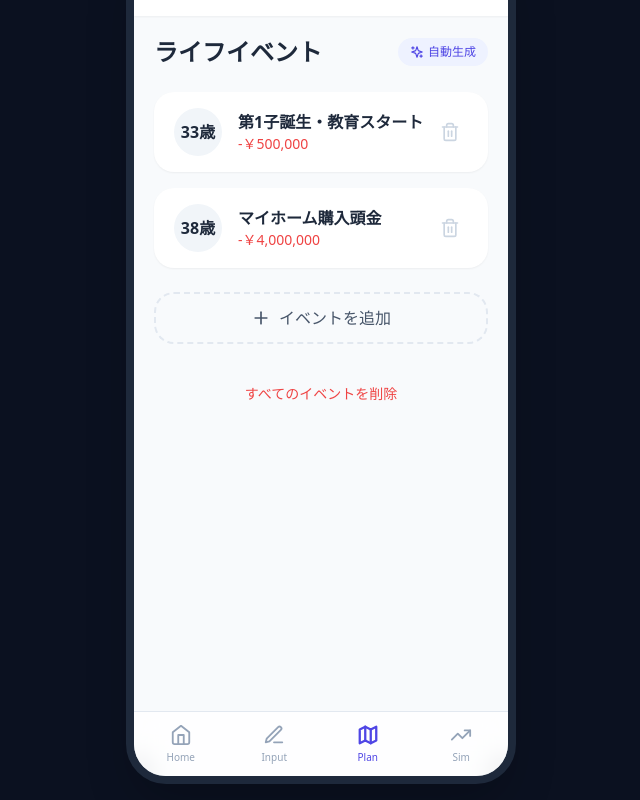
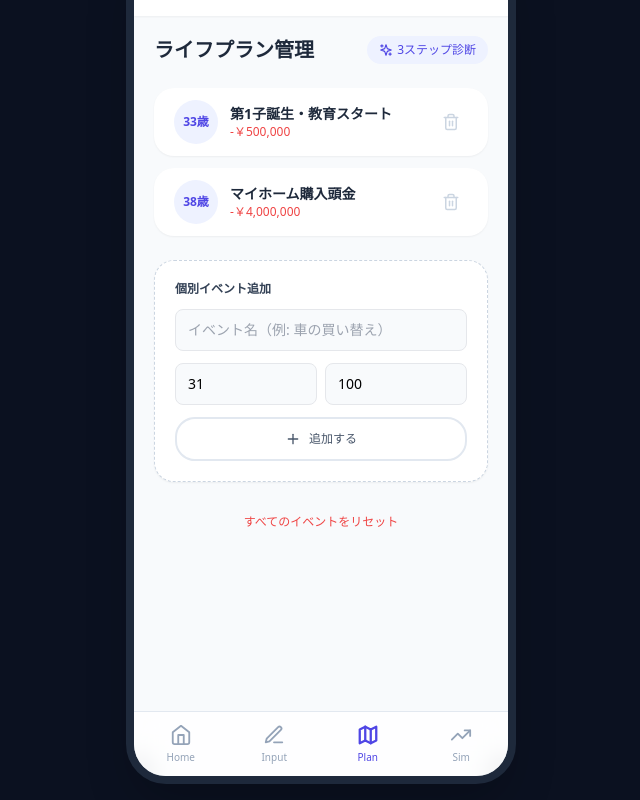
Before and after one commit to enuuuman/Life-hub-v3, a React (Vite) app: page / in a window 1280 px wide. Both pictures are taken after a click on the button "Plan". Shown: the part 76-876 px from the top of the page, without its empty margins (319-959 px from the left). Built offline with nearby package versions, Linux system fonts and the light colour scheme.

Commit message:
PlanView.tsx を更新

```diff
--- a/src/views/PlanView.tsx
+++ b/src/views/PlanView.tsx
@@ -3,104 +3,205 @@ import { Card, Button, NumberInput } from '../components/ui/core';
 import { useAppStore } from '../hooks/useAppStore';
 import { formatCurrency } from '../utils/format';
 import { Trash2, Plus, Sparkles } from 'lucide-react';
+import { LifeEvent } from '../types';
 
 export const PlanView: React.FC = () => {
   const { data, updateData } = useAppStore();
-  const [isAdding, setIsAdding] = useState(false);
-  const [newEvent, setNewEvent] = useState({ name: '', age: data.age + 1, cost: 1000000 });
+  const [step, setStep] = useState<number>(0); // 0:一覧, 1~3:ウィザード
 
-  const addEvent = () => {
+  // ウィザード用一時ステート
+  const [childCount, setChildCount] = useState(1);
+  const [firstBornAge, setFirstBornAge] = useState(0);
+  const [schoolRoute, setSchoolRoute] = useState<'all_public' | 'high_private' | 'mid_private' | 'all_private'>('all_public');
+
+  const [hasHouse, setHasHouse] = useState(true);
+  const [houseAge, setHouseAge] = useState(data.age + 5);
+  const [houseCost, setHouseCost] = useState(400);
+
+  const [newEvent, setNewEvent] = useState({ name: '', age: data.age + 1, cost: 100 });
+
+  // 3ステップウィザードによる教育費＆ライフプラン自動生成
+  const generateWizardEvents = () => {
+    const generated: LifeEvent[] = [];
+
+    // 教育費の簡易自動生成ロジック
+    for (let c = 0; c < childCount; c++) {
+      const birthYearAge = data.age + firstBornAge + (c * 3); // 3歳差想定
+      const multiplier = schoolRoute === 'all_private' ? 2.5 : schoolRoute !== 'all_public' ? 1.6 : 1.0;
+
+      generated.push({
+        id: `${Date.now()}-ed1-${c}`,
+        name: `第${c+1}子 高校進学費`,
+        age: birthYearAge + 15,
+        cost: Math.round(150 * multiplier),
+        category: 'education'
+      });
+      generated.push({
+        id: `${Date.now()}-ed2-${c}`,
+        name: `第${c+1}子 大学進学・在学費`,
+        age: birthYearAge + 18,
+        cost: Math.round(400 * multiplier),
+        category: 'education'
+      });
+    }
+
+    if (hasHouse) {
+      generated.push({
+        id: `${Date.now()}-house`,
+        name: '住宅購入頭金・諸費用',
+        age: houseAge,
+        cost: houseCost,
+        category: 'housing'
+      });
+    }
+
+    const merged = [...data.events, ...generated].sort((a, b) => a.age - b.age);
+    updateData({ events: merged });
+    setStep(0);
+  };
+
+  const addManualEvent = () => {
     if (!newEvent.name) return;
-    const event = { ...newEvent, id: Date.now().toString(), category: 'other' as const };
+    const event: LifeEvent = { ...newEvent, id: Date.now().toString(), category: 'other' };
     updateData({ events: [...data.events, event].sort((a, b) => a.age - b.age) });
-    setIsAdding(false);
-    setNewEvent({ name: '', age: data.age + 1, cost: 1000000 });
+    setNewEvent({ name: '', age: data.age + 1, cost: 100 });
   };
 
   const removeEvent = (id: string) => {
     updateData({ events: data.events.filter(e => e.id !== id) });
   };
 
-  const autoGenerate = () => {
-    const templates = [
-      { id: Date.now() + '1', name: '車の買い替え', age: data.age + 5, cost: 3000000, category: 'other' as const },
-      { id: Date.now() + '2', name: '住宅修繕', age: data.age + 15, cost: 5000000, category: 'housing' as const },
-      { id: Date.now() + '3', name: '老後資金確保', age: 65, cost: 0, category: 'other' as const }
-    ];
-    updateData({ events: [...data.events, ...templates].sort((a, b) => a.age - b.age) });
-  };
-
   return (
     <div className="p-5 space-y-6">
       <div className="flex justify-between items-center">
-        <h2 className="text-2xl font-bold text-slate-800 dark:text-white">ライフイベント</h2>
-        <button onClick={autoGenerate} className="text-xs bg-indigo-50 text-indigo-600 px-3 py-1.5 rounded-full flex items-center gap-1 font-medium">
-          <Sparkles size={14} /> 自動生成
+        <h2 className="text-xl font-bold text-slate-800 dark:text-white">ライフプラン管理</h2>
+        {step === 0 && (
+          <button onClick={() => setStep(1)} className="text-xs bg-indigo-50 text-indigo-600 px-3 py-1.5 rounded-full flex items-center gap-1 font-medium">
+            <Sparkles size={14} /> 3ステップ診断
           </button>
+        )}
       </div>
 
+      {/* 3ステップウィザード画面 */}
+      {step > 0 && (
+        <Card className="border-2 border-indigo-500 animate-in fade-in">
+          <div className="flex justify-between items-center mb-4">
+            <h3 className="font-bold text-sm text-indigo-600">Step {step} / 3 ライフプラン診断</h3>
+            <button onClick={() => setStep(0)} className="text-xs text-slate-400">中断する</button>
+          </div>
+
+          {step === 1 && (
             <div className="space-y-4">
+              <p className="text-xs text-slate-500">お子様の教育プランを選択してください。</p>
+              <div>
+                <label className="block text-xs font-medium text-slate-500 mb-1">子供の人数</label>
+                <input type="number" value={childCount} onChange={e => setChildCount(parseInt(e.target.value) || 0)} className="w-full bg-slate-50 dark:bg-slate-900 p-2.5 rounded-lg border text-sm" />
+              </div>
+              <div>
+                <label className="block text-xs font-medium text-slate-500 mb-1">第1子誕生時のあなたの年齢（または現在の子の年齢）</label>
+                <input type="number" value={firstBornAge} onChange={e => setFirstBornAge(parseInt(e.target.value) || 0)} className="w-full bg-slate-50 dark:bg-slate-900 p-2.5 rounded-lg border text-sm" />
+              </div>
+              <div>
+                <label className="block text-xs font-medium text-slate-500 mb-1">進学ルート</label>
+                <select value={schoolRoute} onChange={e => setSchoolRoute(e.target.value as any)} className="w-full bg-slate-50 dark:bg-slate-900 p-2.5 rounded-lg border text-sm">
+                  <option value="all_public">すべて公立</option>
+                  <option value="high_private">高校から私立</option>
+                  <option value="mid_private">中学から私立</option>
+                  <option value="all_private">すべて私立</option>
+                </select>
+              </div>
+              <Button onClick={() => setStep(2)}>次へ進む</Button>
+            </div>
+          )}
+
+          {step === 2 && (
+            <div className="space-y-4">
+              <p className="text-xs text-slate-500">住宅購入の予定について教えてください。</p>
+              <div className="flex items-center gap-2">
+                <input type="checkbox" checked={hasHouse} onChange={e => setHasHouse(e.target.checked)} id="hh" className="w-4 h-4" />
+                <label htmlFor="hh" className="text-sm font-medium">住宅購入予定あり</label>
+              </div>
+              {hasHouse && (
+                <>
+                  <div>
+                    <label className="block text-xs font-medium text-slate-500 mb-1">購入予定年齢</label>
+                    <input type="number" value={houseAge} onChange={e => setHouseAge(parseInt(e.target.value) || 0)} className="w-full bg-slate-50 dark:bg-slate-900 p-2.5 rounded-lg border text-sm" />
+                  </div>
+                  <NumberInput label="頭金・諸費用予算" value={houseCost} onChange={setHouseCost} />
+                </>
+              )}
+              <div className="flex gap-2">
+                <Button variant="outline" onClick={() => setStep(1)}>戻る</Button>
+                <Button onClick={generateWizardEvents}>イベントを自動生成</Button>
+              </div>
+            </div>
+          )}
+        </Card>
+      )}
+
+      {/* 一覧画面 */}
+      {step === 0 && (
+        <>
+          <div className="space-y-3">
             {data.events.length === 0 ? (
-          <div className="text-center py-10 text-slate-400">イベントがありません</div>
+              <div className="text-center py-8 text-slate-400 text-xs">ライフイベントが登録されていません</div>
             ) : (
               data.events.map(event => (
-            <Card key={event.id} className="flex justify-between items-center py-4">
-              <div className="flex items-center gap-4">
-                <div className="bg-slate-100 dark:bg-slate-700 text-slate-800 dark:text-white font-bold w-12 h-12 rounded-full flex items-center justify-center shrink-0">
+                <Card key={event.id} className="flex justify-between items-center py-3">
+                  <div className="flex items-center gap-3">
+                    <div className="bg-indigo-50 dark:bg-slate-700 text-indigo-600 dark:text-indigo-300 font-bold text-xs w-11 h-11 rounded-full flex items-center justify-center shrink-0">
                       {event.age}歳
                     </div>
                     <div>
-                  <p className="font-bold text-slate-800 dark:text-slate-100">{event.name}</p>
-                  <p className="text-sm text-red-500 font-medium">-{formatCurrency(event.cost)}</p>
+                      <p className="font-bold text-sm text-slate-800 dark:text-slate-100">{event.name}</p>
+                      <p className="text-xs text-red-500 font-medium">-{formatCurrency(event.cost)}</p>
                     </div>
                   </div>
-              <button onClick={() => removeEvent(event.id)} className="text-slate-300 hover:text-red-500 p-2 transition-colors">
-                <Trash2 size={20} />
+                  <button onClick={() => removeEvent(event.id)} className="text-slate-300 hover:text-red-500 p-2">
+                    <Trash2 size={18} />
                   </button>
                 </Card>
               ))
             )}
           </div>
 
-      {isAdding ? (
-        <Card className="border-2 border-indigo-100 dark:border-slate-700">
-          <h3 className="font-bold mb-4">新規イベント追加</h3>
-          <div className="space-y-4">
-            <div>
-              <label className="block text-sm font-medium text-slate-500 mb-1">イベント名</label>
+          <Card className="border border-dashed border-slate-300 dark:border-slate-700">
+            <h3 className="font-bold text-xs text-slate-700 dark:text-slate-200 mb-3">個別イベント追加</h3>
+            <div className="space-y-3">
               <input
                 value={newEvent.name}
                 onChange={e => setNewEvent({...newEvent, name: e.target.value})}
-                className="w-full bg-slate-50 dark:bg-slate-900 border border-slate-200 dark:border-slate-700 rounded-lg py-3 px-4 outline-none text-slate-800 dark:text-white"
-                placeholder="例: 車の購入"
+                className="w-full bg-slate-50 dark:bg-slate-900 border rounded-lg py-2.5 px-3 text-sm outline-none"
+                placeholder="イベント名（例: 車の買い替え）"
               />
-            </div>
-            <div>
-              <label className="block text-sm font-medium text-slate-500 mb-1">発生年齢</label>
+              <div className="grid grid-cols-2 gap-2">
                 <input
                   type="number"
                   value={newEvent.age}
                   onChange={e => setNewEvent({...newEvent, age: parseInt(e.target.value) || data.age})}
-                className="w-full bg-slate-50 dark:bg-slate-900 border border-slate-200 dark:border-slate-700 rounded-lg py-3 px-4 outline-none text-slate-800 dark:text-white"
+                  className="bg-slate-50 dark:bg-slate-900 border rounded-lg py-2.5 px-3 text-sm outline-none"
+                  placeholder="年齢"
+                />
+                <input
+                  type="number"
+                  value={newEvent.cost || ''}
+                  onChange={e => setNewEvent({...newEvent, cost: parseInt(e.target.value) || 0})}
+                  className="bg-slate-50 dark:bg-slate-900 border rounded-lg py-2.5 px-3 text-sm outline-none"
+                  placeholder="費用(万円)"
                 />
               </div>
-            <NumberInput label="予想費用" value={newEvent.cost} onChange={v => setNewEvent({...newEvent, cost: v})} />
-            <div className="flex gap-2 pt-2">
-              <Button variant="outline" onClick={() => setIsAdding(false)}>キャンセル</Button>
-              <Button onClick={addEvent}>追加する</Button>
-            </div>
+              <Button onClick={addManualEvent} variant="outline" className="py-2 text-xs">
+                <Plus size={16} /> 追加する
+              </Button>
             </div>
           </Card>
-      ) : (
-        <Button onClick={() => setIsAdding(true)} variant="outline" className="border-dashed">
-          <Plus size={20} /> イベントを追加
-        </Button>
-      )}
 
           {data.events.length > 0 && (
-        <button onClick={() => updateData({ events: [] })} className="text-red-500 text-sm font-medium w-full text-center mt-8 p-4">
-          すべてのイベントを削除
+            <button onClick={() => updateData({ events: [] })} className="text-red-500 text-xs font-medium w-full text-center py-2">
+              すべてのイベントをリセット
             </button>
+          )}
+        </>
       )}
     </div>
   );
```
Lines whose indentation alone changed are shown as unchanged.
